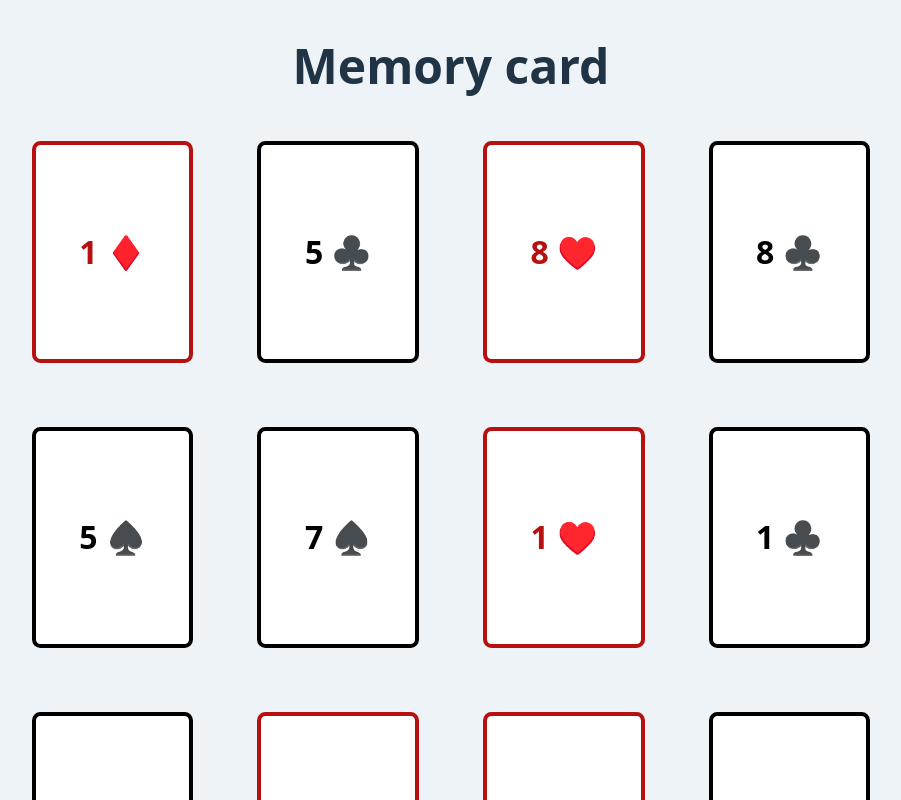
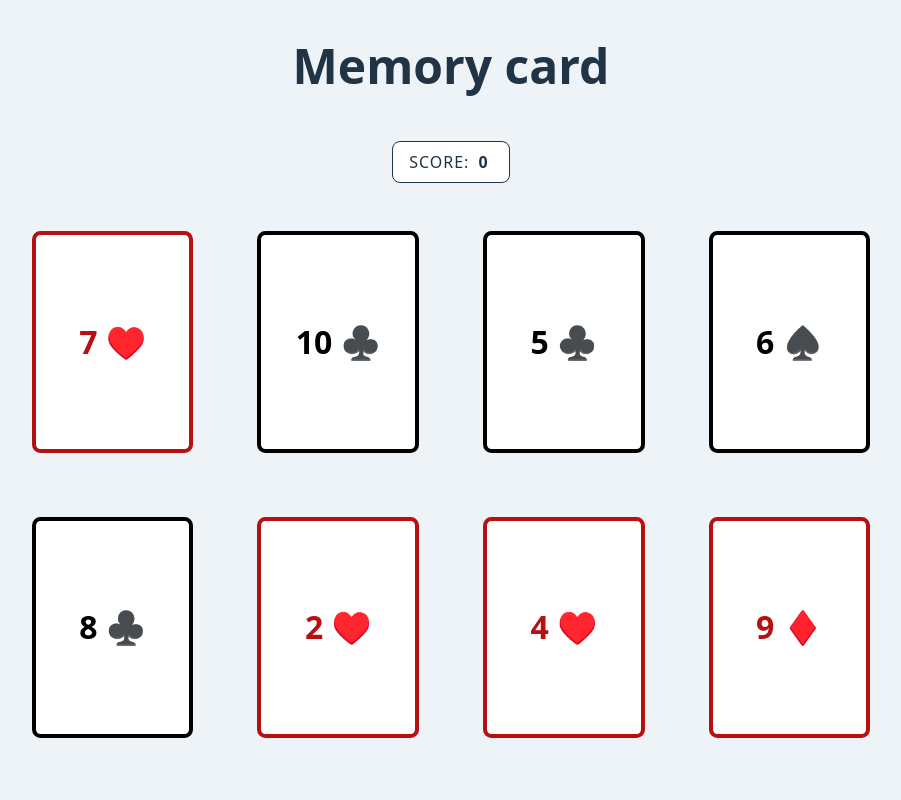
Before and after one commit to CJohnston079/odin-memory-card, a React (Vite) app: page / in a window 1280 px wide. Shown: the top 800 px of the page, without its empty margins (189-1090 px from the left). Built offline with nearby package versions, Linux system fonts and the light colour scheme.

Commit message:
Feat: implement gameplay logic

```diff
--- a/src/Root.tsx
+++ b/src/Root.tsx
@@ -1,4 +1,4 @@
-import Cards from "@/components/Cards/Cards";
+import Game from "@/components/Game/Game";
 
 function Root() {
 	return (
@@ -6,7 +6,7 @@ function Root() {
 			<header className="main__header">
 				<h1 className="main__heading">Memory card</h1>
 			</header>
-			<Cards />
+			<Game />
 		</main>
 	);
 }
--- a/src/components/Card/Card.tsx
+++ b/src/components/Card/Card.tsx
@@ -2,13 +2,14 @@ import "./Card.scss";
 
 interface Props {
 	name: string;
+	onClick: () => void;
 }
 
-const Card = function ({ name }: Props) {
+const Card = function ({ name, onClick }: Props) {
 	const isRed = name.includes("♦️") || name.includes("♥️");
 
 	return (
-		<div className={`card ${isRed ? "card--red" : ""}`}>
+		<div className={`card ${isRed ? "card--red" : ""}`} onClick={onClick}>
 			<span className="card__text">{name}</span>
 		</div>
 	);
--- a/src/components/Cards/Cards.tsx
+++ b/src/components/Cards/Cards.tsx
@@ -1,10 +1,26 @@
+import { useState } from "react";
 import Card from "@/components/Card/Card";
 import "./Cards.scss";
 
-const suits = ["♣️", "♦️", "♥️", "♠️"];
-const values = Array.from({ length: 9 }, (_, i) => i + 1);
+type CardData = {
+	id: number;
+	name: string;
+};
 
-const deck = [];
+type Props = {
+	score: number;
+	setScore: React.Dispatch<React.SetStateAction<number>>;
+};
+
+const shuffle = function <T>(cards: T[]): T[] {
+	return [...cards].sort(() => Math.random() - 0.5);
+};
+
+const generateCards = function () {
+	const suits = ["♣️", "♦️", "♠️", "♥️"];
+	const values = Array.from({ length: 10 }, (_, i) => i + 1);
+
+	const deck: string[] = [];
 
 	for (const suit of suits) {
 		for (const value of values) {
@@ -12,18 +28,44 @@ for (const suit of suits) {
 		}
 	}
 
-const shuffledDeck = deck.sort(() => Math.random() - 0.5);
+	const shuffledDeck = shuffle(deck);
 
 	const cards = Array.from({ length: 12 }, (_, i) => ({
 		id: i,
 		name: shuffledDeck[i],
 	}));
 
-const Cards = function () {
+	return cards;
+};
+
+const Cards = function ({ score, setScore }: Props) {
+	const [cards, setCards] = useState(generateCards);
+	const [chosenCards, setChosenCards] = useState<number[]>([]);
+
+	const nextRound = function (cardId: number) {
+		setChosenCards([...chosenCards, cardId]);
+		setScore(score + 1);
+		setCards(shuffle(cards));
+	};
+
+	const resetGame = function () {
+		setScore(0);
+		setChosenCards([]);
+		setCards(generateCards);
+	};
+
+	const handleClick = (card: CardData) => () => {
+		if (!chosenCards.includes(card.id)) {
+			nextRound(card.id);
+		} else {
+			resetGame();
+		}
+	};
+
 	return (
 		<div className="cards">
-			{cards.map(card => (
-				<Card key={card.id} name={card.name} />
+			{cards.map((card, i) => (
+				<Card key={i} name={card.name} onClick={handleClick(card)} />
 			))}
 		</div>
 	);
--- /dev/null
+++ b/src/components/Game/Game.scss
@@ -0,0 +1,25 @@
+@use "@/scss/util" as u;
+
+.score {
+	margin: 0 auto;
+
+	margin-block-end: u.rem(48);
+	border-style: solid;
+	border-width: 1px;
+	padding: u.rem(8) u.rem(16);
+
+	text-align: center;
+	text-transform: uppercase;
+	letter-spacing: 1px;
+
+	color: var(--text-primary);
+	background-color: var(--background-primary);
+	border-color: var(--foreground-tint);
+	border-radius: 8px;
+
+	&__value {
+		display: inline-block;
+		min-width: 2ch;
+		font-weight: 900;
+	}
+}
--- /dev/null
+++ b/src/components/Game/Game.tsx
@@ -0,0 +1,19 @@
+import { useState } from "react";
+
+import Cards from "@/components/Cards/Cards";
+import "./Game.scss";
+
+function Root() {
+	const [score, setScore] = useState(0);
+
+	return (
+		<>
+			<p className="score">
+				Score: <span className="score__value">{score}</span>
+			</p>
+			<Cards score={score} setScore={setScore} />
+		</>
+	);
+}
+
+export default Root;
```
Lines whose indentation alone changed are shown as unchanged.
